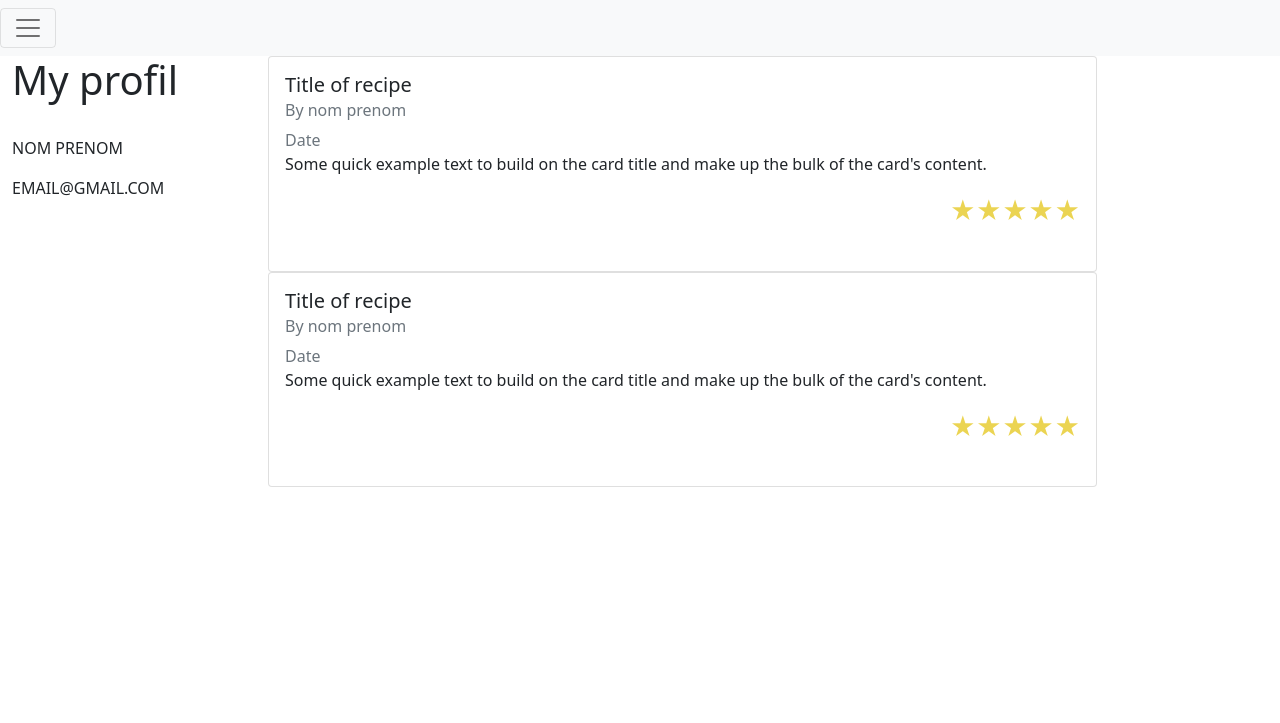
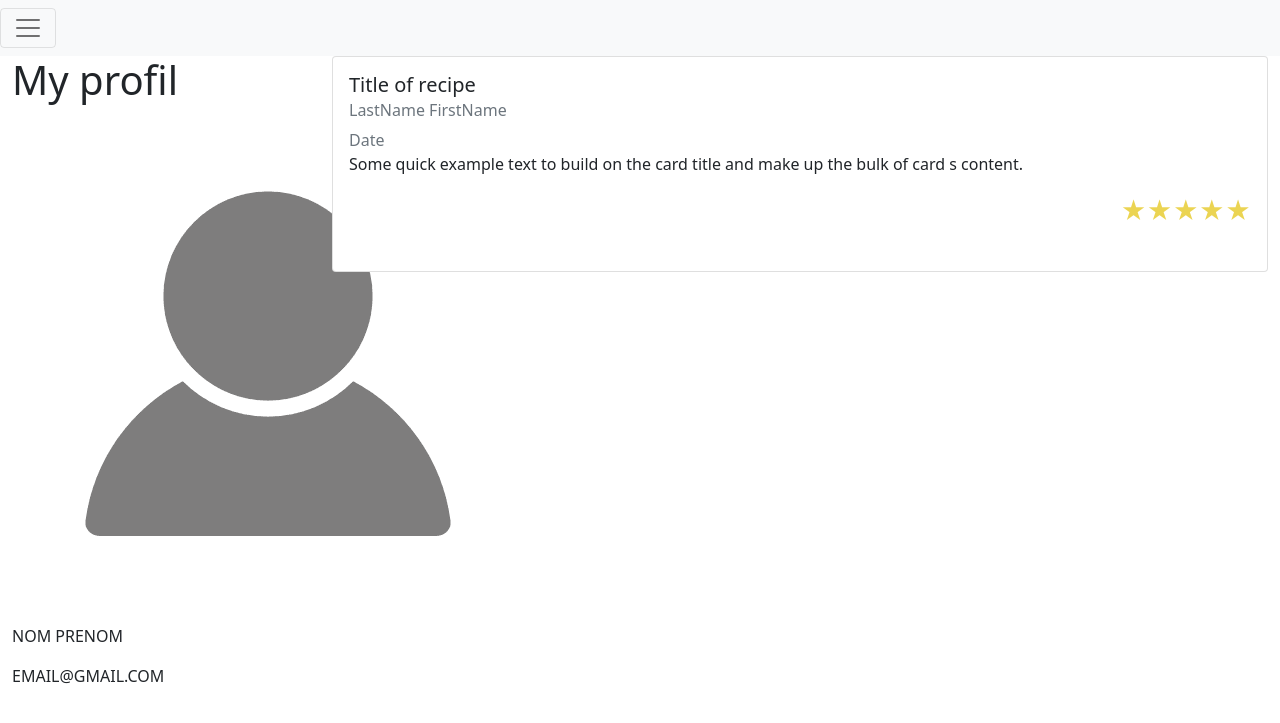
Before and after one commit to MaximeNef/my.bocuse, a PHP site: page /dashbord.php in a window 1280 px wide. Shown: the top 723 px of the page. Run offline with PHP 8.4, Linux system fonts and the light colour scheme; some libraries are stand-ins or nearby versions.

Commit message:
generate the cards in javascript

```diff
--- a/dashbord.php
+++ b/dashbord.php
@@ -40,57 +40,23 @@
         <div class="row">
             <div class="col-3" id="profilPart">
                 <h1>My profil</h1>
-                <img src="" alt="">
+                <img src="./assets/imgs/unnamed.png" alt="photoUtilisateur">
                 <p>NOM PRENOM</p>
                 <p>EMAIL@GMAIL.COM</p>
                 </p>
             </div>
-            <div class="col-8" id="recipeList">
-                <div class="card">
-                    <div class="card-body">
-                        <h5 class="card-title">Title of recipe</h5>
-                        <h6 class="card-subtitle mb-2 text-muted">By nom prenom</h6>
-                        <h7 class="card-subtitle mb-2 text-muted">Date</h7>
-                        <p class="card-text">Some quick example text to build on the card title and make up the bulk of
-                            the card's content.</p>
-                        <div class='col-lg-12 grandBlocnote'>
-                            <div class='note5' data-count='5'>★</div>
-                            <div class='note4' data-count='4'>★</div>
-                            <div class='note3' data-count='3'>★</div>
-                            <div class='note2' data-count='2'>★</div>
-                            <div class='note1' data-count='1'>★</div>
-                        </div>
-                    </div>
-                </div>
-                <div class="card">
-                    <div class="card-body">
-                        <h5 class="card-title">Title of recipe</h5>
-                        <h6 class="card-subtitle mb-2 text-muted">By nom prenom</h6>
-                        <h7 class="card-subtitle mb-2 text-muted">Date</h7>
-                        <p class="card-text">Some quick example text to build on the card title and make up the bulk of
-                            the card's content.</p>
-                        <div class='col-lg-12 grandBlocnote'>
-                            <div class='note5' data-count='5'>★</div>
-                            <div class='note4' data-count='4'>★</div>
-                            <div class='note3' data-count='3'>★</div>
-                            <div class='note2' data-count='2'>★</div>
-                            <div class='note1' data-count='1'>★</div>
-                        </div>
-                    </div>
-                </div>
-            </div>
+            <!-- List recipe -->
+            <div class="col-9" id="recipeList"></div>
         </div>
 
     </div>
 
 
-    <!-- List recipe -->
-
     <!-- javascript bootstrap -->
     <script src="https://code.jquery.com/jquery-3.2.1.slim.min.js" integrity="sha384-KJ3o2DKtIkvYIK3UENzmM7KCkRr/rE9/Qpg6aAZGJwFDMVNA/GpGFF93hXpG5KkN" crossorigin="anonymous"></script>
     <script src="https://cdnjs.cloudflare.com/ajax/libs/popper.js/1.12.9/umd/popper.min.js" integrity="sha384-ApNbgh9B+Y1QKtv3Rn7W3mgPxhU9K/ScQsAP7hUibX39j7fakFPskvXusvfa0b4Q" crossorigin="anonymous"></script>
     <script src="https://maxcdn.bootstrapcdn.com/bootstrap/4.0.0/js/bootstrap.min.js" integrity="sha384-JZR6Spejh4U02d8jOt6vLEHfe/JQGiRRSQQxSfFWpi1MquVdAyjUar5+76PVCmYl" crossorigin="anonymous"></script>
-
+    <script src="./script.js"></script>
 </body>
 
 </html>
--- a/script.js
+++ b/script.js
@@ -0,0 +1,49 @@
+function createCard(){
+        let recipeList = document.getElementById("recipeList")
+
+    let divCard = document.createElement("div")
+    divCard.className = "card"
+    recipeList.appendChild(divCard)
+
+    let cardBody= document.createElement("div")
+    cardBody.className = "card-body"
+    divCard.appendChild(cardBody)
+
+    let cardTitle = document.createElement("h5")
+    cardTitle.className = "card-title"
+    cardTitle.textContent = "Title of recipe"
+    cardBody.appendChild(cardTitle)
+
+
+    let byWho = document.createElement("h6")
+    byWho.className = "card-subtitle mb-2 text-muted"
+    byWho.textContent = "LastName FirstName"
+    cardBody.appendChild(byWho)
+
+    let addDate = document.createElement("h7")
+    addDate.className = "card-subtitle mb-2 text-muted"
+    addDate.textContent = "Date"
+    cardBody.appendChild(addDate)
+
+    let cardText= document.createElement("p")
+    cardText.className = "card-text"
+    cardText.textContent = "Some quick example text to build on the card title and make up the bulk of card s content."
+    cardBody.appendChild(cardText)
+
+    let stars = document.createElement("div")
+    stars.className = "col-lg-12 grandBlocnote"
+    cardBody.appendChild(stars)
+
+    //créer les étoiles jusque 5
+    for (let i=1; i<6; i++){
+
+        let star = document.createElement("div")
+        star.className = "note"+ i
+        star.dataCount = i
+        star.textContent = "★"
+        stars.appendChild(star)
+
+    }
+}
+
+createCard();
--- a/style.css
+++ b/style.css
@@ -3,17 +3,11 @@ body{
     height: 100vh;
 }
 
-#profilPart{
-    width: 20%;
-    height: ;
-}
-
-#recipesPart{
-    width: 80%;
-}
+/* Profil */
 
 
-/* Stars difficulties */
+
+/* Etoiles */
 .grandBlocnote{
         display: flex;
         justify-content: ;
```
Also changed, not shown: assets/imgs/unnamed.png (added).
